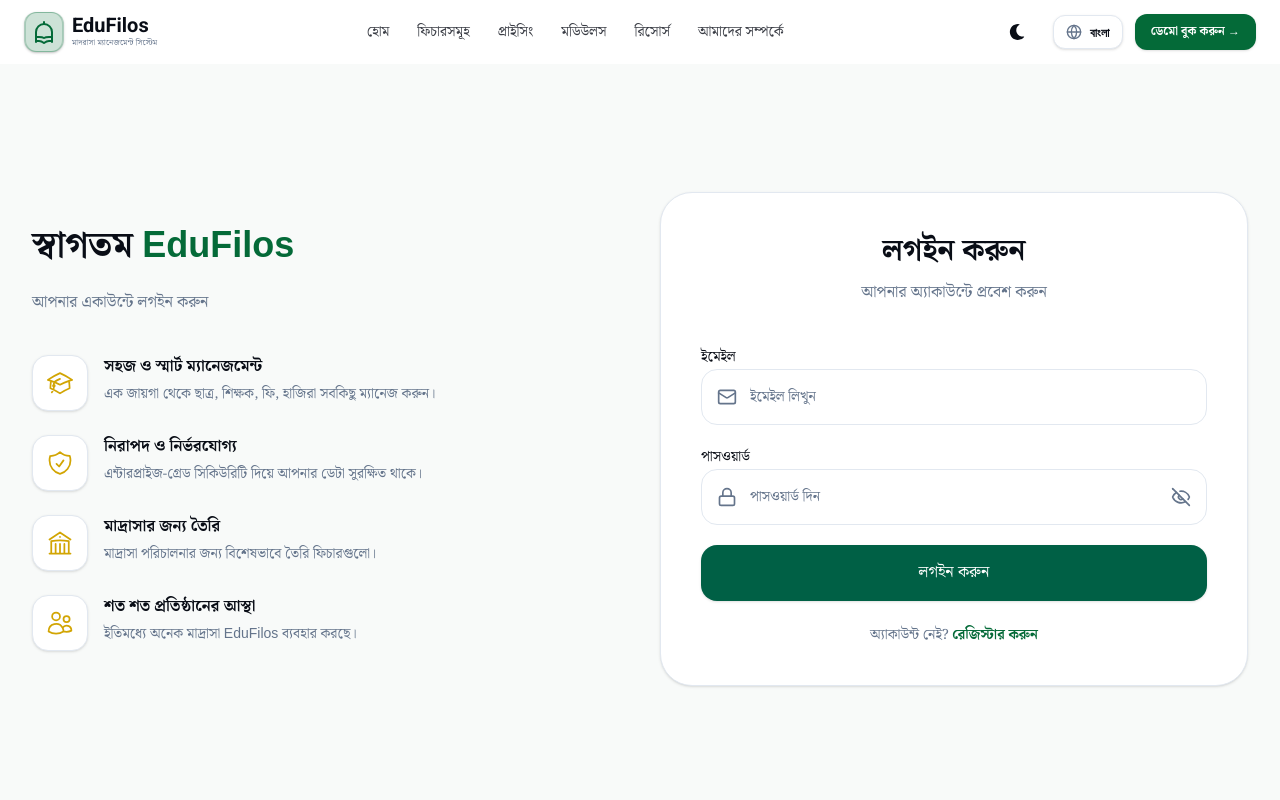
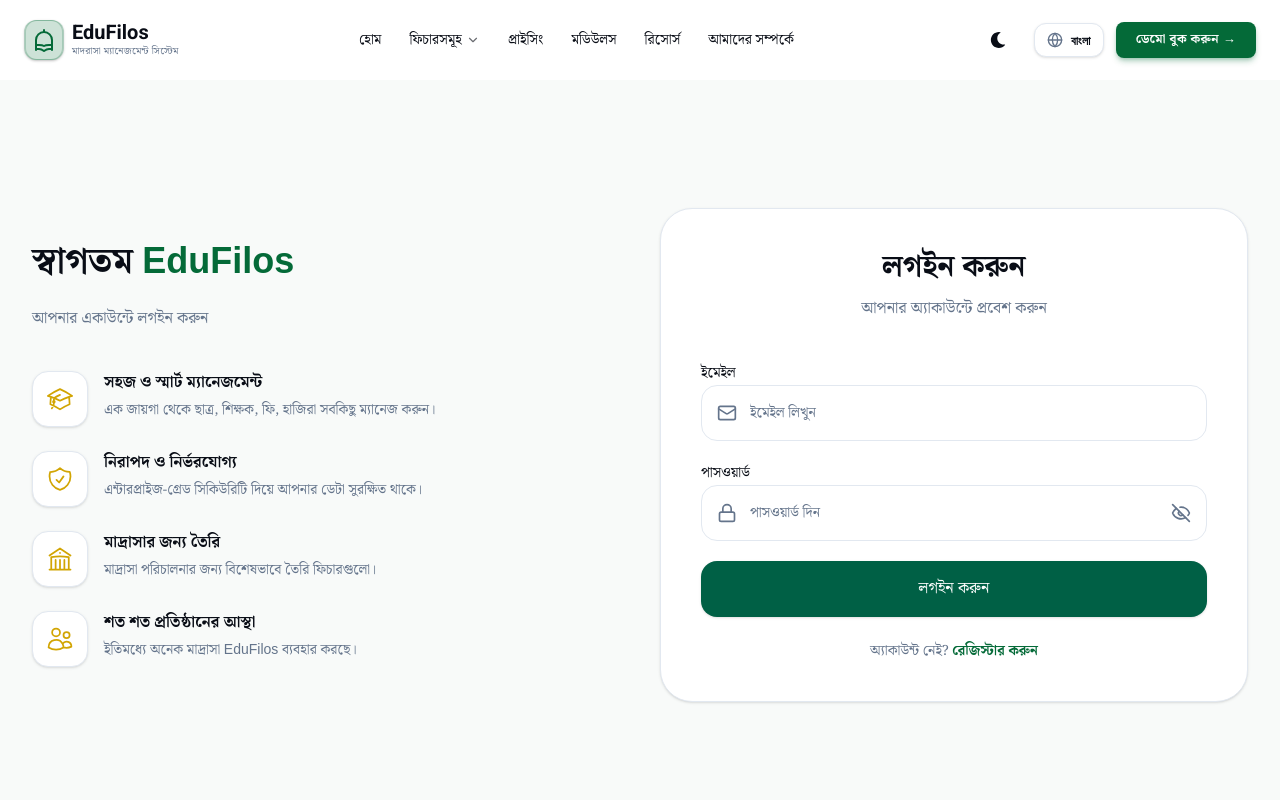
Before and after one commit to almahmud-dev/edufilo, a Next.js app: page /login in a window 1280 px wide. Shown: the top 800 px of the page. Built offline with nearby package versions, Linux system fonts and the light colour scheme.

Commit message:
PublicHeader some css change

```diff
--- a/src/components/layouts/PublicHeader.jsx
+++ b/src/components/layouts/PublicHeader.jsx
@@ -61,7 +61,7 @@ export default function PublicHeader() {
   return (
     <header
       ref={headerRef}
-      className="sticky top-0 w-full bg-white dark:bg-background py-3 z-50"
+      className="sticky top-0 w-full bg-white dark:bg-background py-5 z-50"
     >
       <div className="container mx-auto px-2 md:px-6 flex items-center justify-between">
         <Link href="/" className="flex items-center gap-2 group select-none">
@@ -72,7 +72,7 @@ export default function PublicHeader() {
             <span className="text-xl font-black text-foreground leading-none font-roboto">
               EduFilos
             </span>
-            <span className="text-[8px] text-muted font-medium tracking-wide mt-0.5">
+            <span className="text-[10px] text-muted font-medium tracking-wide mt-0.5">
               {lang === "BN"
                 ? "মাদরাসা ম্যানেজমেন্ট সিস্টেম"
                 : "Madrasha Management System"}
@@ -88,13 +88,16 @@ export default function PublicHeader() {
                 aria-label={
                   link.href === "/module"
                     ? "Modules page"
-                    : link.href === "#modules"
+                    : link.href === "/module"
                       ? "Modules section"
                       : undefined
                 }
-                className="px-3 py-2 rounded-lg text-sm font-medium text-foreground/80 hover:text-primary hover:bg-card flex items-center gap-1 transition-all"
+                className="px-3 py-2 rounded-lg text-sm font-medium text-foreground hover:text-primary hover:bg-card flex items-center gap-1 transition-all"
               >
                 {lang === "BN" ? link.bn : link.en}
+                {link.hasDropdown && (
+                  <ChevronDown className="w-3.5 h-3.5 opacity-60 transition-transform duration-200 group-hover/nav:rotate-180" />
+                )}
               </Link>
 
               {link.hasDropdown && (
@@ -103,7 +106,7 @@ export default function PublicHeader() {
                     <Link
                       key={sIdx}
                       href={sub.href}
-                      className="px-3 py-2 text-xs font-medium text-muted hover:text-primary hover:bg-background rounded-lg transition-colors"
+                      className="px-3 py-2 text-[13px] font-medium text-muted hover:text-primary hover:bg-background rounded-lg transition-colors"
                     >
                       {lang === "BN" ? sub.bn : sub.en}
                     </Link>
@@ -120,7 +123,7 @@ export default function PublicHeader() {
 
           <Link
             href="/demo"
-            className="hidden sm:inline-flex h-9 px-4 rounded-xl bg-primary text-primary-foreground text-xs font-bold items-center justify-center shadow-sm hover:opacity-90 active:scale-95 transition-all select-none"
+            className="hidden sm:inline-flex h-9 px-5 rounded-lg bg-primary text-primary-foreground text-[13px] font-semibold items-center justify-center tracking-wide hover:brightness-110 active:scale-95 transition-all select-none shadow-md shadow-primary/30"
           >
             {lang === "BN" ? "ডেমো বুক করুন →" : "Book a Demo →"}
           </Link>
```
